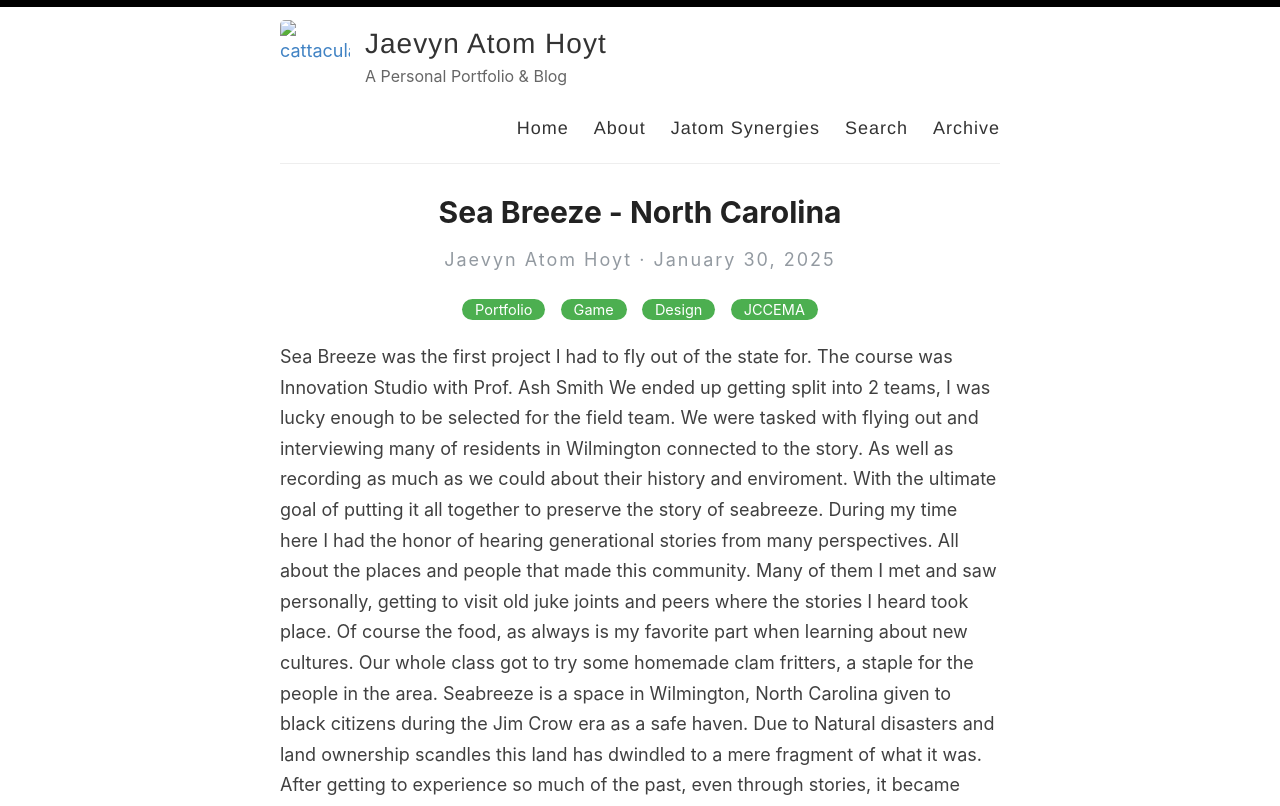
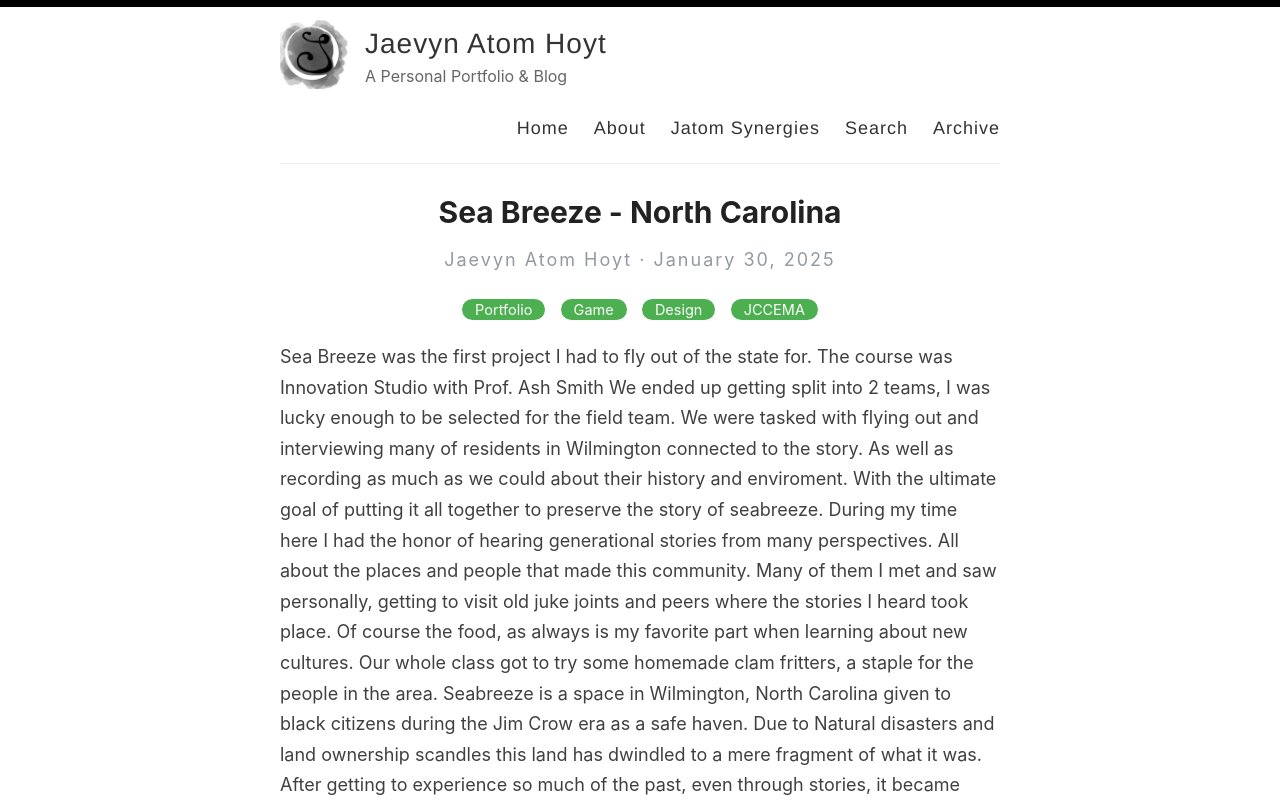
Before and after one commit to cattacular/cattacular.github.io, a Jekyll site: the page built from _posts/2025-1-30-Sea-Breeze.md, in a window 1280 px wide. Shown: the top 806 px of the page. Built offline with Jekyll 4.4.1, drawn with Linux system fonts in a browser that asks for light colours.

Commit message:
replacing \ with /

```diff
--- a/_config.yml
+++ b/_config.yml
@@ -12,7 +12,7 @@
 description: A Personal Portfolio & Blog
 
 # URL of your avatar or profile pic (you could use your GitHub profile pic)
-avatar: assets/images/JLogo.png
+avatar: /assets/images/JLogo.png
 
 #
 # Flags below are optional
--- a/_posts/2025-1-30-Sea-Breeze.md
+++ b/_posts/2025-1-30-Sea-Breeze.md
@@ -10,7 +10,7 @@
 Seabreeze is a space in Wilmington, North Carolina given to black citizens during the Jim Crow era as a safe haven. Due to Natural disasters and land ownership scandles this land has dwindled to a mere fragment of what it was. After getting to experience so much of the past, even through stories, it became clear how important preserving as much as we can was.
 
 
-![Image Description](assets\images\JukeJointFront.png)
-![Image Description](assets\images\JukeJointSide.png)
-![Image]({{"assets\images\JukeJointSide.png",  | relative_url }})
-<img src="/assets/images/JukeJointSide.png" alt="Image Description">
+![Image Description](assets/images/JukeJointFront.png)
+![Image Description](assets/images/JukeJointSide.png)
+![Image]({{"assets/images/JukeJointSide.png",  | relative_url }})
+<img src="/ukeJointSide.png" alt="Image Description">
```
Also changed, not shown: 404.md (+1 -1 lines), _posts/2025-3-20-Game_Developement.md (+1 -1 lines), 2 other files.
